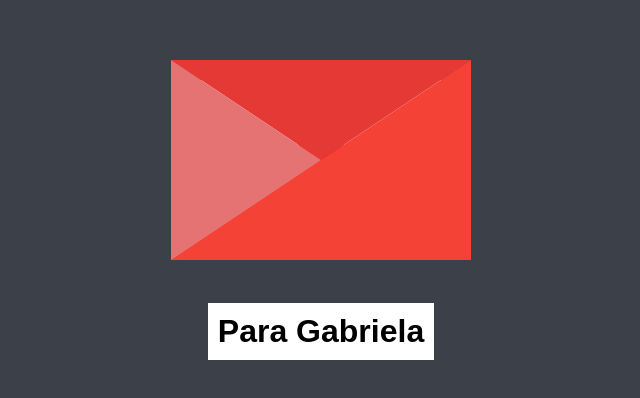
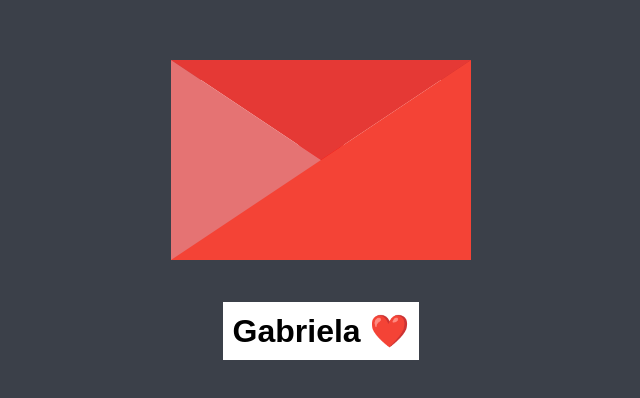
Before and after one commit to IdeiasdeMilionario/Gabriela, a plain HTML site: page index.html in a window 1280 px wide. Shown: the part 240-638 px from the top of the page, without its empty margins (319-959 px from the left). Drawn offline with Linux system fonts and the light colour scheme.

Commit message:
Update index.html

```diff
--- a/index.html
+++ b/index.html
@@ -165,6 +165,6 @@
       </div>
     </div>
 
-    <h1 class="footer-text">Para Gabriela</h1>
+    <h1 class="footer-text">Gabriela ❤️</h1>
   </body>
 </html>
```
